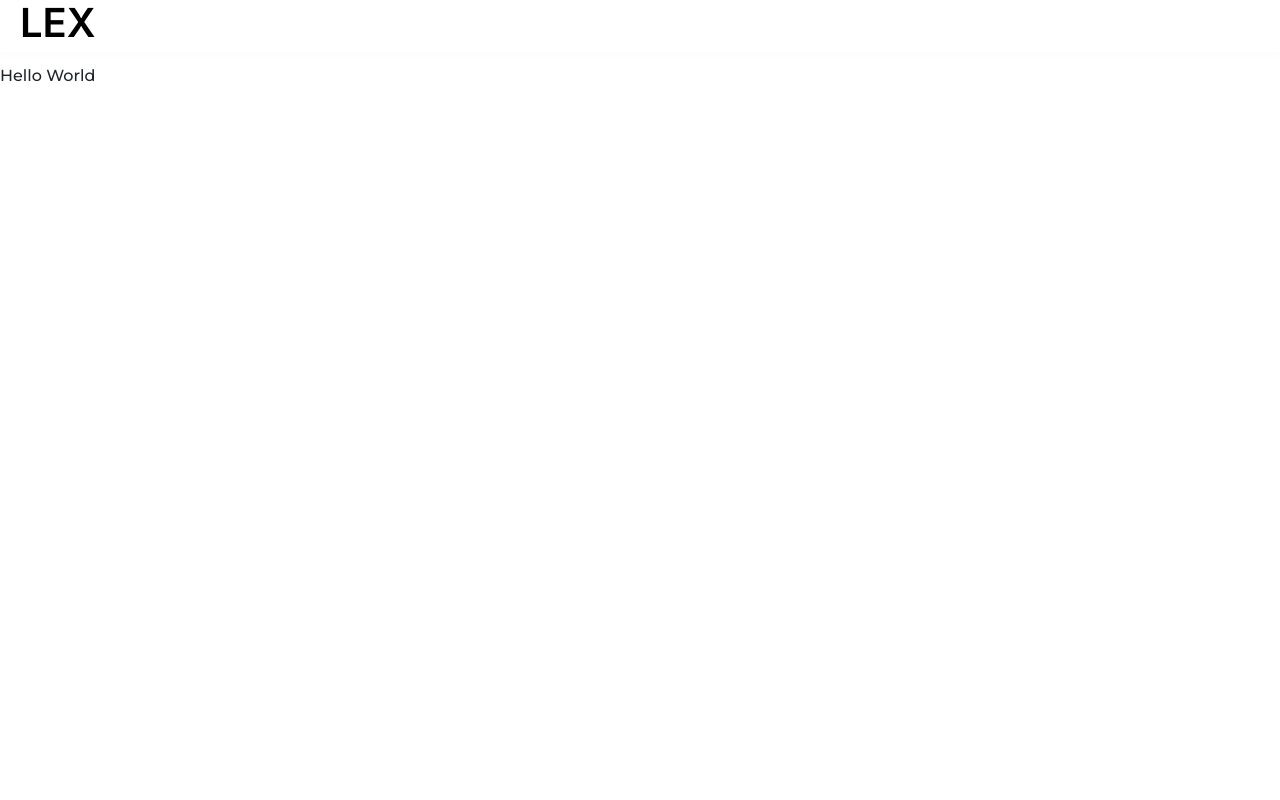
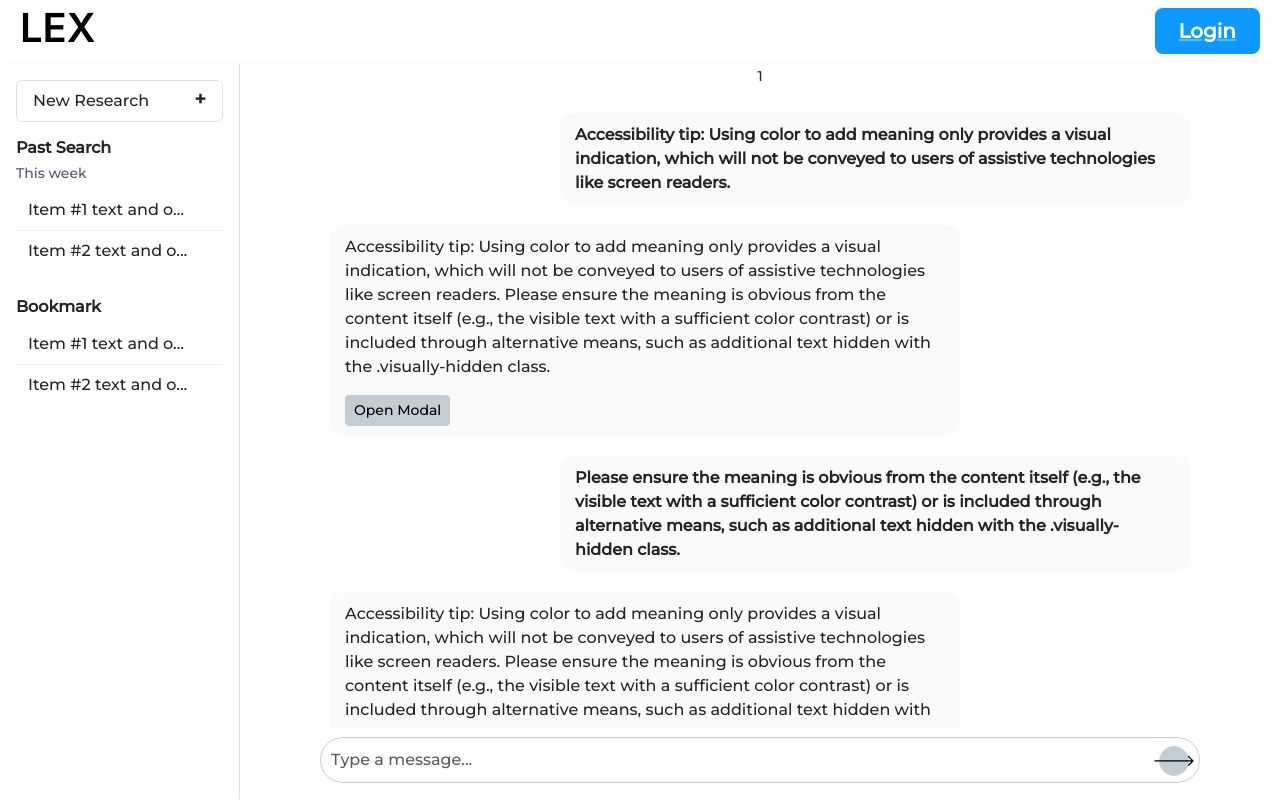
Before and after one commit to dheerajarora1997/lex, a Next.js app: page /conversation/1 in a window 1280 px wide. Built offline with nearby package versions, Linux system fonts and the light colour scheme; no server answers.

Commit message:
changes for convertation

```diff
--- a/app/apiService/services/authApi.ts
+++ b/app/apiService/services/authApi.ts
@@ -31,7 +31,6 @@ export const authApi = createApi({
     register: builder.mutation<RegistrationResponse, RegistrationRequest>({
       query: (payload) =>
         queryConfiguration({
-          baseUrl: `${process.env.REACT_APP_BASE_URL}`,
           url: "/register/",
           method: "POST",
           body: payload,
--- a/app/apiService/tokenManager.ts
+++ b/app/apiService/tokenManager.ts
@@ -1,42 +1,57 @@
 class TokenManager {
+  static isBrowser(): boolean {
+    return typeof window !== "undefined" && typeof document !== "undefined";
+  }
+
   // Set access token (in cookie)
   static setAccessToken(token: string) {
+    if (TokenManager.isBrowser()) {
       document.cookie = `access_token=${token}; path=/; max-age=300; HttpOnly`;
+    }
   }
 
   // Get access token (from cookie)
   static getAccessToken(): string | undefined {
+    if (TokenManager.isBrowser()) {
       const match = document.cookie.match(/(^|;\s*)access_token=([^;]*)/);
       return match ? decodeURIComponent(match[2]) : undefined;
+    }
+    return undefined;
   }
 
   // Set refresh token (in cookie)
   static setRefreshToken(token: string) {
+    if (TokenManager.isBrowser()) {
       document.cookie = `refresh_token=${token}; path=/; secure; samesite=strict; max-age=${
         7 * 24 * 60 * 60
       }`;
     }
+  }
 
   // Get refresh token (from cookie)
   static getRefreshToken(): string | undefined {
+    if (TokenManager.isBrowser()) {
       const match = document.cookie.match(/(^|;\s*)refresh_token=([^;]*)/);
       return match ? decodeURIComponent(match[2]) : undefined;
+    }
+    return undefined;
   }
 
   // Clear tokens
   static clearTokens() {
-    document.cookie = "access_token=; path=/; max-age=0"; // Expire the cookie
-    document.cookie = "refresh_token=; path=/; max-age=0"; // Expire the cookie
+    if (TokenManager.isBrowser()) {
+      document.cookie = "access_token=; path=/; max-age=0";
+      document.cookie = "refresh_token=; path=/; max-age=0";
+    }
   }
 
   static validateAuth() {
+    if (TokenManager.isBrowser()) {
       const accessToken = TokenManager.getAccessToken();
       const refreshToken = TokenManager.getRefreshToken();
-
-    if (!accessToken || !refreshToken) {
+      return !!(accessToken && refreshToken);
+    }
     return false;
-    }
-    return true;
   }
 }
 
--- a/app/apiService/utils.ts
+++ b/app/apiService/utils.ts
@@ -34,8 +34,6 @@ export const queryConfiguration = (
 
   if (baseUrl) {
     configuredObj.url = baseUrl + configuredObj.url;
-  } else {
-    configuredObj.url = process.env.REACT_APP_BASE_URL + configuredObj.url;
   }
 
   if (method) {
--- a/app/components/common/header/index.tsx
+++ b/app/components/common/header/index.tsx
@@ -6,7 +6,7 @@ import AppButton from "@/app/components/common/appButton/index";
 import { useEffect, useState } from "react";
 import { usePathname } from "next/navigation";
 import { useAuth } from "@/app/hooks/useAuth";
-import TokenManager from "@/app/apiService/tokenManager";
+// import TokenManager from "@/app/apiService/tokenManager";
 
 // interface NavItem {
 //   label: string;
@@ -51,14 +51,11 @@ function Header() {
           </Link>
         </div>
 
-        {TokenManager.validateAuth() && (
-          <Link href={rightHandCta.href}>
-            <AppButton
-              text={rightHandCta.name}
-              className={styles.login_button}
-            />
-          </Link>
-        )}
+        <Link href={rightHandCta.href}>
+          <AppButton text={rightHandCta.name} className={styles.login_button} />
+        </Link>
+        {/* {TokenManager.validateAuth() && (
+        )} */}
       </div>
     </header>
   );
--- a/app/components/common/sidebar/index.tsx
+++ b/app/components/common/sidebar/index.tsx
@@ -3,25 +3,27 @@
 import { useDispatch } from "react-redux";
 import "./sidebar.scss";
 import { useAppSelector } from "@/app/store/hooks";
+import { useRouter } from "next/navigation";
 
 export default function Sidebar() {
+  const router = useRouter();
   const dispatch = useDispatch();
   const conversationData = useAppSelector((state) => state?.conversationData);
 
   console.log(conversationData, dispatch);
+  const sendToThread = (id: string) => {
+    console.log(id);
+    router.push(`/conversation/${id}`);
+  };
 
   return (
     <aside className="sidebar p-3 border-end">
       <div className="sidebar-btn-wrapper">
         <button
-          className="btn btn-light w-100 d-flex justify-content-between"
+          className="btn bg-transparent w-100 d-flex justify-content-between border px-3 py-2"
           onClick={() => {
-            //   dispatch(increment());
-
-            console.log("button clicked");
+            sendToThread("new");
           }}
-          data-bs-toggle="modal"
-          data-bs-target="#firstModal"
         >
           <span>New Research</span>
           <span className="fw-bold fs-5 lh-1">+</span>
@@ -31,13 +33,23 @@ export default function Sidebar() {
         <h4 className="fs-6 fw-bold">Past Search</h4>
         <h6 className="text-dark small">This week</h6>
         <div className="search-result">
-          <div className="search-result-item">
+          <div
+            className="search-result-item"
+            onClick={() => {
+              sendToThread("qwe-qweqweqw-qweqweqwe");
+            }}
+          >
             <span>Item #1 text and overflow test</span>
             <span className="search-result-icons">
               <button className="p-0 border-0 bg-transparent">🗑️</button>
             </span>
           </div>
-          <div className="search-result-item">
+          <div
+            className="search-result-item"
+            onClick={() => {
+              sendToThread("dfsdf-sdfsdf-sdf");
+            }}
+          >
             <span>Item #2 text and overflow test</span>
             <span className="search-result-icons">
               <button className="p-0 border-0 bg-transparent">🗑️</button>
@@ -48,13 +60,23 @@ export default function Sidebar() {
       <div className="saved-search">
         <h4 className="fs-6 fw-bold">Bookmark</h4>
         <div className="search-result">
-          <div className="search-result-item">
+          <div
+            className="search-result-item"
+            onClick={() => {
+              sendToThread("fsdf-sdfsd-sdfsdfdsf");
+            }}
+          >
             <span>Item #1 text and overflow test</span>
             <span className="search-result-icons">
               <button className="p-0 border-0 bg-transparent">🗑️</button>
             </span>
           </div>
-          <div className="search-result-item">
+          <div
+            className="search-result-item"
+            onClick={() => {
+              sendToThread("sdfsdf-sdfsdf-sdsdf");
+            }}
+          >
             <span>Item #2 text and overflow test</span>
             <span className="search-result-icons">
               <button className="p-0 border-0 bg-transparent">🗑️</button>
--- a/app/conversation/ConversationChat.tsx
+++ b/app/conversation/ConversationChat.tsx
@@ -1,8 +1,8 @@
 "use client";
+
 import "../styles/components/ConversationChat.scss";
 
 export default function ConversationChat() {
-  console.log("ConversationChat", process.env);
   return (
     <div className="chat-container">
       <div className="chat-wrapper">
--- a/app/conversation/[id]/page.tsx
+++ b/app/conversation/[id]/page.tsx
@@ -1,3 +1,24 @@
-export default function element() {
-  return <>Hello World</>;
+import Sidebar from "@/app/components/common/sidebar";
+import ConversationChat from "../ConversationChat";
+
+interface PageProps {
+  params: {
+    id: string; // Match the dynamic route folder name [id]
+  };
 }
+
+const Page = ({ params }: PageProps) => {
+  const { id } = params;
+
+  return (
+    <>
+      <Sidebar />
+      <div className="w-100">
+        <small className="w-100 d-inline-block text-center">{id}</small>
+        <ConversationChat />
+      </div>
+    </>
+  );
+};
+
+export default Page;
--- a/app/styles/components/ConversationChat.scss
+++ b/app/styles/components/ConversationChat.scss
@@ -3,7 +3,7 @@
   position: relative;
   overflow: hidden;
   overflow-y: auto;
-  min-height: calc(100vh - 65px);
+  min-height: calc(100vh - 95px);
   max-height: calc(100vh - 180px);
   position: relative;
   width: 100%;
```
Also changed, not shown: app/conversation/new/page.tsx (+4 -9 lines). Lines whose indentation alone changed are shown as unchanged.
